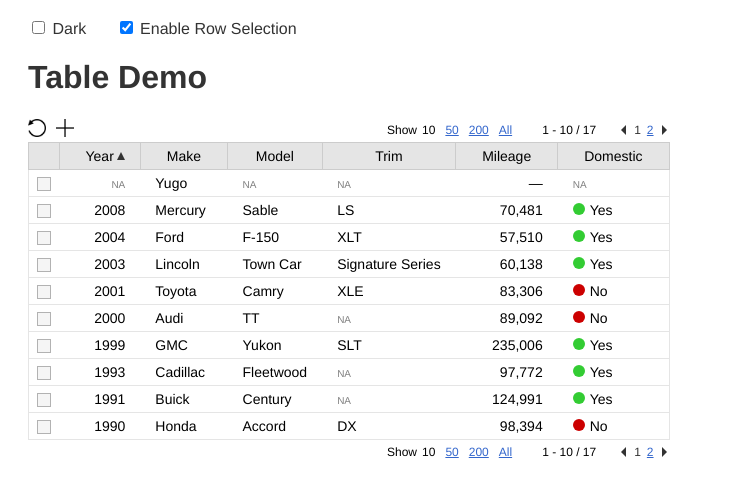
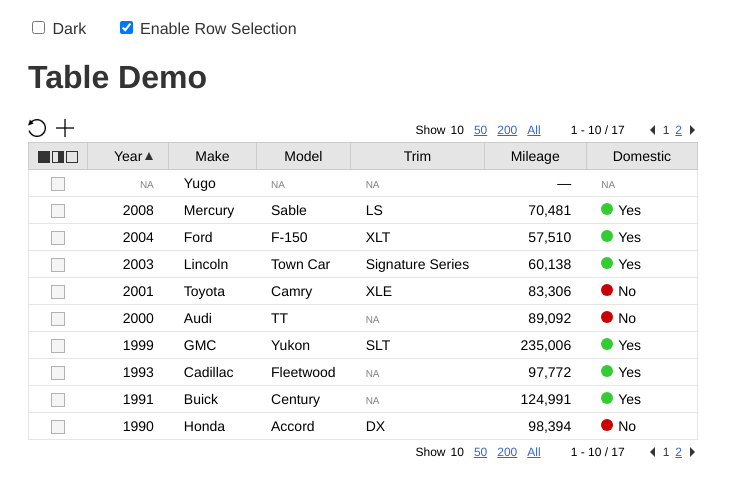
Before and after one commit to anwansi/vue-table, a Vue app: page / in a window 1280 px wide. Shown: the top 496 px of the page, without its empty margins (0-733 px from the left). Built offline with nearby package versions, Linux system fonts and the light colour scheme.

Commit message:
Add shortcut elements to selection column header cell

```diff
--- a/src/head-cell.vue
+++ b/src/head-cell.vue
@@ -4,7 +4,18 @@
       @click="handleClick">
     <div class="content">
       <div v-if="canSort" class="pre_content"></div>
-      <div class="cell_content">{{ column.name }}</div>
+      <div v-if="isSelectColumn" class="cell_content">
+        <div class="select all"
+             title="Select all rows"
+             @click="handleClickAll"></div>
+        <div class="select reverse"
+             title="Reverse selections"
+             @click="handleClickReverse"></div>
+        <div class="select none"
+             title="Unselect all rows"
+             @click="handleClickNone"></div>
+      </div>
+      <div v-else class="cell_content">{{ column.name }}</div>
       <div v-if="canSort" class="post_content"></div>
     </div>
   </th>
@@ -30,22 +41,25 @@
         }
     },
     computed : {
-        systemColumn() {
+        isSystemColumn() {
             return (this.column && this.column.system);
+        },
+        isSelectColumn() {
+            return (this.isSystemColumn && this.column.id === '_select');
         },
         cellStyle() {
             const result = {
                 display : this.column.hidden ? 'none' : ''
             };
 
-            if (! this.systemColumn) {
+            if (! this.isSystemColumn) {
                 result.cursor = 'pointer';
             }
 
             return result;
         },
         canSort() {
-            return ! this.systemColumn;
+            return ! this.isSystemColumn;
         },
         cellClasses() {
             const column  = this.column;
@@ -60,9 +74,9 @@
                     break;
             }
 
-            if (column.system) {
+            if (this.isSystemColumn) {
                 classes.push('system');
-                if (column.id === '_select') {
+                if (this.isSelectColumn) {
                     classes.push('select');
                 }
             } else {
@@ -80,6 +94,21 @@
         handleClick(event) {
             if (this.canSort) {
                 this.$emit('click');
+            }
+        },
+        handleClickAll(event) {
+            if (this.isSelectColumn) {
+                this.$emit('select-all');
+            }
+        },
+        handleClickNone(event) {
+            if (this.isSelectColumn) {
+                this.$emit('select-none');
+            }
+        },
+        handleClickReverse(event) {
+            if (this.isSelectColumn) {
+                this.$emit('select-reverse');
             }
         }
     }
@@ -127,4 +156,53 @@
     margin:auto 3px;
 }
 
+th.select .cell_content {
+    display:flex;
+    flex-wrap:wrap;
+    justify-content:center;
+    align-items:flex-start;
+}
+
+.cell_content > .select {
+    width:10px;
+    height:10px;
+    font-size:0px;
+    border:1px solid #333333;
+    margin:1px;
+    cursor:pointer;
+    position:relative;
+    top:0px;
+}
+
+.cell_content > .select:active {
+    top:1px;
+}
+
+.cell_content > .select.all {
+    background-color:#333333;
+}
+
+.cell_content > .select.none {
+}
+
+.cell_content > .select.reverse {
+    background-image:linear-gradient(to right, rgba(51, 51, 51, 0) 50%, rgba(51, 51, 51, 1) 50%);
+}
+
+th.dark .cell_content > .select {
+    border-color:#E6E6E6;
+}
+
+th.dark .cell_content > .select.all {
+    background-color:#E6E6E6;
+}
+
+th.dark .cell_content > .select.none {
+}
+
+th.dark .cell_content > .select.reverse {
+    background-image:linear-gradient(to right, rgba(230, 230, 230, 0) 50%, rgba(230, 230, 230, 1) 50%);
+}
+
+
 </style>
```
